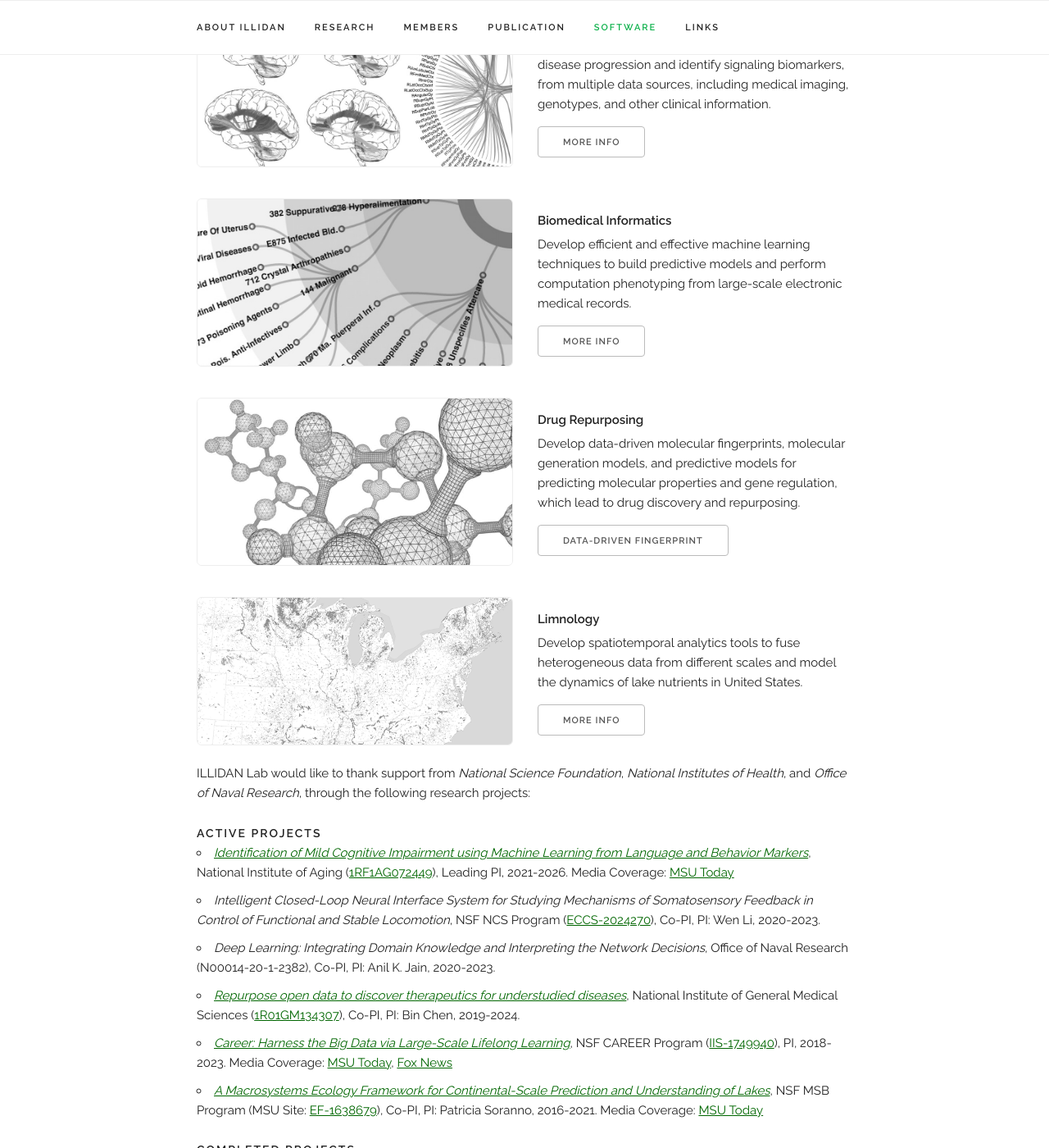
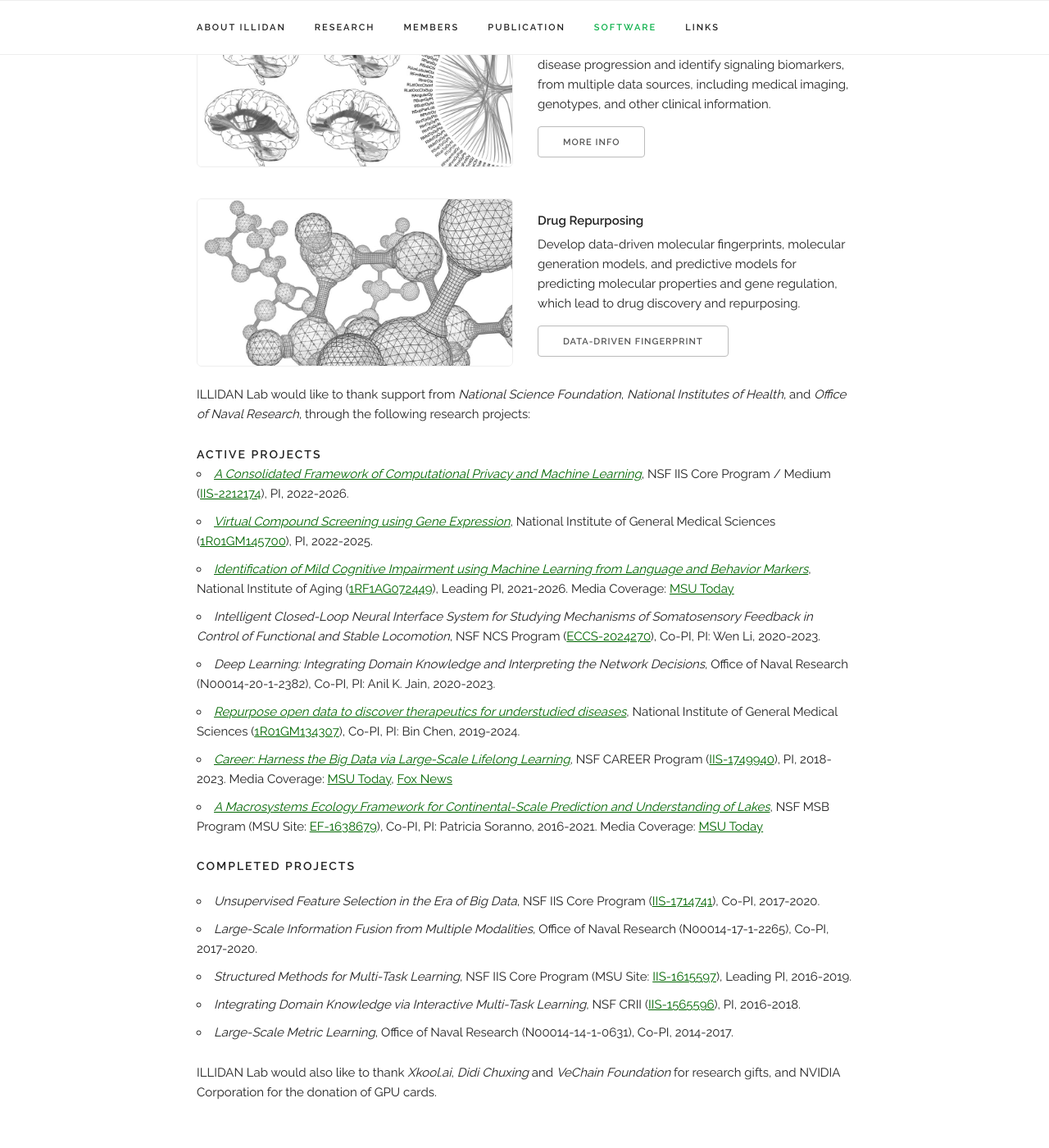
Before and after one commit to Marvelrex/denos.lab.io, a Jekyll site: the page built from index.html, in a window 1280 px wide and 1400 px high, scrolled down 1550 px. Shown: the whole window at 82% size. Built offline with Jekyll 4.4.1, drawn with Linux system fonts in a browser that asks for light colours; nearby versions of some CDN libraries.

Commit message:
Update projects

```diff
--- a/_layouts/default.html
+++ b/_layouts/default.html
@@ -132,7 +132,7 @@
           <a class="button" href="http://illidanlab.github.io/" target="_blank">More Info</a>
         </div>
       </div>
-      <div class="row example">
+      <!-- <div class="row example">
         <div class="example-screenshot-wrapper">
           <img class="grayscale" src="images/highlight_biomedical.jpg">
         </div>
@@ -141,7 +141,7 @@
           <p class="example-description">Develop efficient and effective machine learning techniques to build predictive models and perform computation phenotyping from large-scale electronic medical records. </p>
           <a class="button" href="http://illidanlab.github.io/" target="_blank">More Info</a>
         </div>
-      </div>
+      </div> -->
       <div class="row example">
         <div class="example-screenshot-wrapper">
           <img class="grayscale" src="images/highlight_molecular.png">
@@ -152,7 +152,7 @@
           <a class="button" href="https://github.com/illidanlab/MoCL-DK" target="_blank">Data-Driven Fingerprint</a>
         </div>
       </div>
-      <div class="row example">
+<!--       <div class="row example">
         <div class="example-screenshot-wrapper">
           <a href="http://lagoslakes.org/" target="_blank"><img class="grayscale" src="images/highlight_limnology.png"></a>
         </div>
@@ -161,13 +161,19 @@
           <p class="example-description">Develop spatiotemporal analytics tools to fuse heterogeneous data from different scales and model the dynamics of lake nutrients in United States. </p>
           <a class="button" href="http://lagoslakes.org/" target="_blank">More Info</a>
         </div>
-      </div>
+      </div> -->
       <br/>
 
       <p>ILLIDAN Lab would like to thank support from <em>National Science Foundation</em>, <em>National Institutes of Health</em>, and <em>Office of Naval Research</em>, through the following research projects:</p>
 
       <h7 class="docs-header">Active Projects</h7>
       <ul>
+        <li><em><a href="#" target="blank">A Consolidated Framework of Computational Privacy and Machine Learning</a></em>,
+                  NSF IIS Core Program / Medium (<a href="https://www.nsf.gov/awardsearch/showAward?AWD_ID=2212174" target="_blank">IIS-2212174</a>), PI, 2022-2026.
+                   </li>
+        <li><em><a href="#" target="blank">Virtual Compound Screening using Gene Expression</a></em>,
+                  National Institute of General Medical Sciences (<a href="#" target="_blank">1R01GM145700</a>), PI, 2022-2025.
+                  </li>
         <li><em><a href="#" target="blank">Identification of Mild Cognitive Impairment using Machine Learning from Language and Behavior Markers</a></em>,
                   National Institute of Aging (<a href="#" target="_blank">1RF1AG072449</a>), Leading PI, 2021-2026.
                   Media Coverage: <a href="https://msutoday.msu.edu/news/2021/dementia-screening-with-artificial-intelligence" target="_blank">MSU Today</a></li>
```
